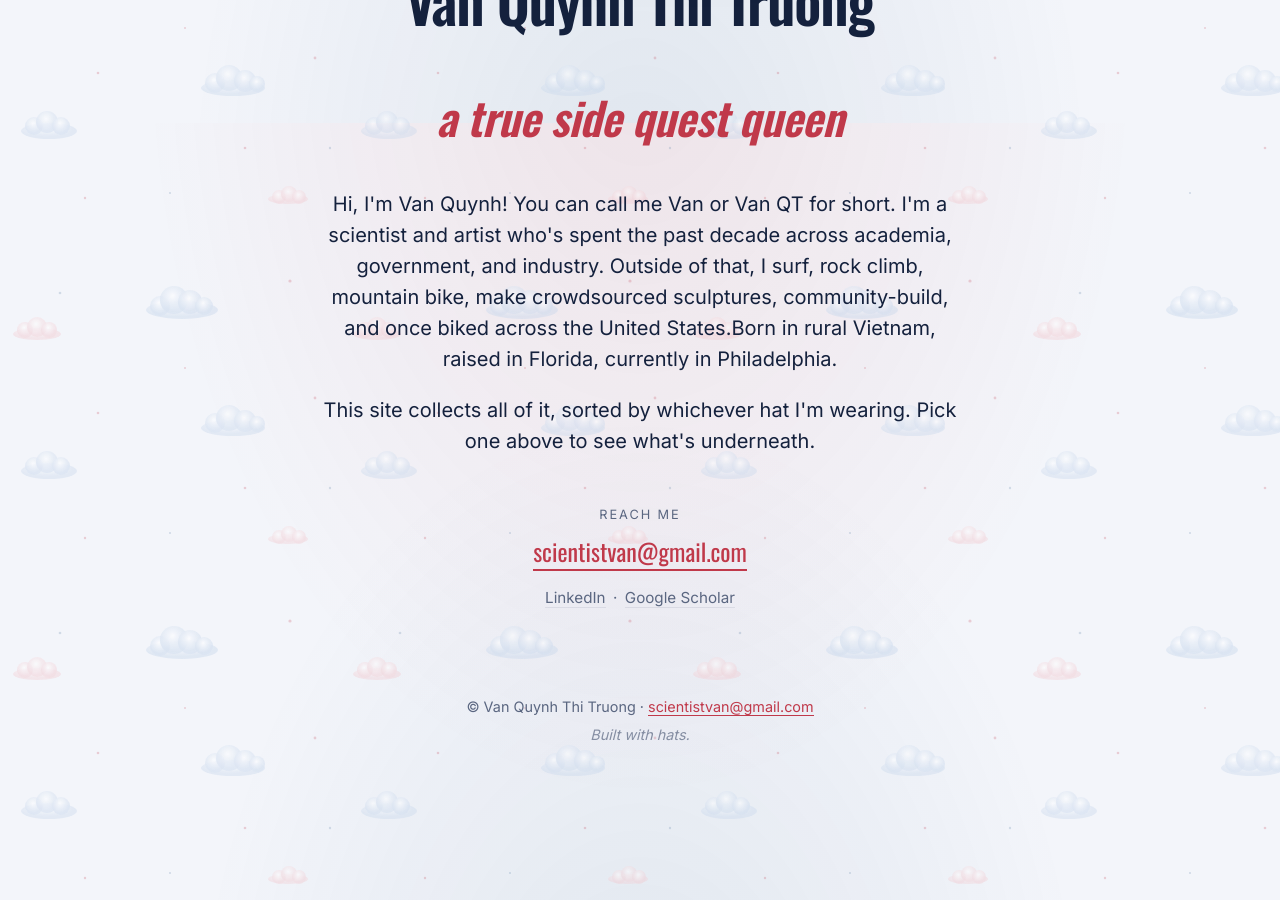
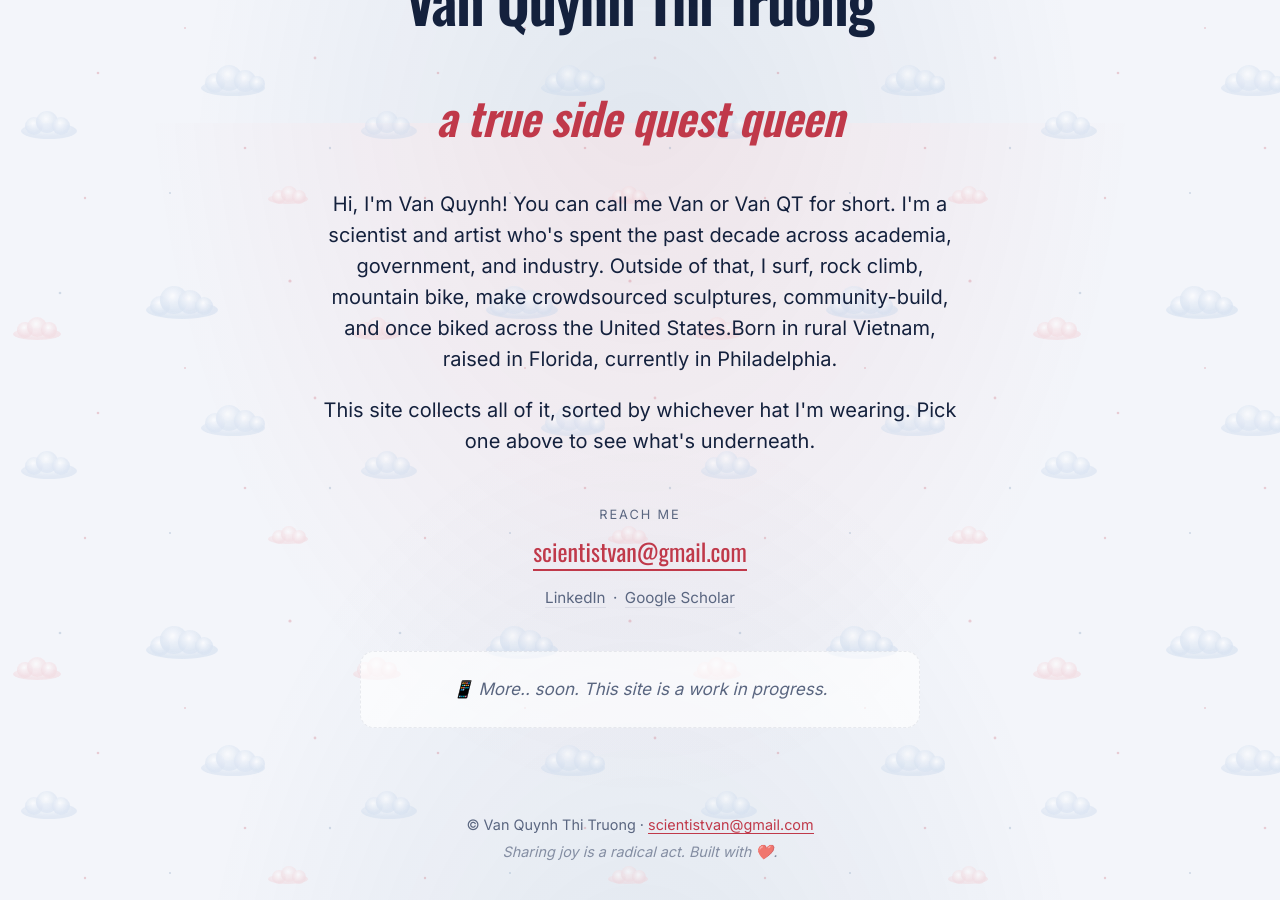
Before and after one commit to van-truong/van-truong.github.io, a Jekyll site: the page index.html, which Jekyll copies as it is, in a window 1280 px wide and 900 px high, scrolled down 777 px. Built offline with Jekyll 4.4.1, drawn with Linux system fonts in a browser that asks for light colours.

Commit message:
updated webpage content

```diff
--- a/index.html
+++ b/index.html
@@ -58,7 +58,11 @@
           <a href="https://scholar.google.com/citations?hl=en&user=SDMqHnAAAAAJ" target="_blank" rel="noopener">Google Scholar</a>
         </p>
       </div>
+      <div class="placeholder-note">
+        <p>📱 More.. soon. This site is a work in progress.</p>
+      </div>
     </section>
+
 
     <!-- ── SCIENTIST (PhD cap) ───────────────────────────────────────── -->
     <section class="content" id="content-scientist" data-section="scientist" hidden>
@@ -388,6 +392,9 @@
           </ul>
         </article>
       </div>
+      <div class="placeholder-note">
+        <p>📱 More.. soon. This site is a work in progress.</p>
+      </div>
     </section>
 
     <!-- ── ARTIST (beret) ────────────────────────────────────────────── -->
@@ -565,6 +572,9 @@
             <figcaption>More club &amp; org shirts<span class="design-year">to dig up</span></figcaption>
           </figure>
         </div>
+      </div>
+      <div class="placeholder-note">
+        <p>📱 More.. soon. This site is a work in progress.</p>
       </div>
     </section>
 
@@ -822,7 +832,9 @@
           <figure class="polaroid"><div class="polaroid-img"><img src="sports/rock-climbing-4.jpg" alt="" loading="lazy" onerror="this.remove()"></div><figcaption></figcaption></figure>
         </div>
       </section>
-
+      <div class="placeholder-note">
+        <p>📱 More.. soon. This site is a work in progress.</p>
+      </div>
     </section>
 
     <!-- ── RUGGED (tent) ── outdoors: backpacking + foraging ─────────── -->
@@ -924,7 +936,9 @@
           <figure class="polaroid"><div class="polaroid-img"><img src="rugged/foraging-4.jpg" alt="" loading="lazy" onerror="this.remove()"></div><figcaption></figcaption></figure>
         </div>
       </section>
-
+      <div class="placeholder-note">
+        <p>📱 More.. soon. This site is a work in progress.</p>
+      </div>
     </section>
 
     <!-- ── TRAVELER (bucket-globe hat) ───────────────────────────────── -->
@@ -939,6 +953,10 @@
         <a href="#travel-map">Map</a>
         <a href="#travel-log">Timeline</a>
       </nav>
+
+      <div class="placeholder-note">
+        <p>📱 More.. soon. This site is a work in progress.</p>
+      </div>
 
       <div class="subsection" id="fave-trips">
         <h3 class="subhead">All-time fave trips</h3>
@@ -997,18 +1015,18 @@
     <section class="content" id="content-online" data-section="online" hidden>
       <div class="section-header">
         <h2>currently scrolling</h2>
-        <p class="section-lede">My corner of the internet — vlogs, blog posts, threads, and whatever else I'm publishing. Stuff lands here as I post it.</p>
+        <p class="section-lede">Slowly, but surely, I'm putting together an assortment of things which morph to form my corner of the internet — vlogs, blog posts, threads, and whatever else I'm self-publishing. Stuff lands here as I post it.</p>
       </div>
 
       <div class="grid">
         <article class="card">
           <h3>YouTube</h3>
-          <p><a href="https://www.youtube.com/@vansjoyfactory" target="_blank" rel="noopener">@vansjoyfactory</a> — interviews and footage from the field, plus more on the way.</p>
+          <p><a href="https://www.youtube.com/@vansjoyfactory" target="_blank" rel="noopener">@vansjoyfactory</a> — video shorts documenting my spunky adventures and the shenanigans I seem to get myself into.</p>
         </article>
 
         <article class="card">
           <h3>LinkedIn</h3>
-          <p><a href="https://linkedin.com/in/vanqtruong" target="_blank" rel="noopener">@vanqtruong</a> — research, work, and the occasional long-form post.</p>
+          <p><a href="https://linkedin.com/in/vanqtruong" target="_blank" rel="noopener">@vanqtruong</a> — research, work, and the occasional career announcement.</p>
         </article>
 
         <article class="card">
@@ -1017,23 +1035,23 @@
         </article>
 
         <article class="card highlight">
-          <h3>Blog (coming home soon)</h3>
-          <p>I'm pulling my blog and vlog content under this tab. For now, posts live at <a href="blog.html">/blog</a> and YouTube content is featured on the Traveler page — that'll all consolidate here.</p>
+          <h3>Blog (coming soon)</h3>
+          <p>I'm pulling my blog and vlog content under this tab. For now, a list of topics will live at <a href="blog.html">/blog</a> </p>
         </article>
       </div>
 
-      <h3 class="subhead" style="margin-top: 2.5rem;">Upcoming topics</h3>
-      <p class="subhead-lede">Things I'm writing about (or want to write about) soon.</p>
+      <h3 class="subhead" style="margin-top: 2.5rem;">Potential topics</h3>
+      <p class="subhead-lede">Things I'm vlogging/writing about (or want to create) soon.</p>
       <ul class="plain bigger">
         <li><strong>AI in Vietnam</strong> — three-month fieldwork (Penn Global Dissertation Grant) interviewing Vietnamese perspectives on AI.</li>
-        <li><strong>AI for oral history</strong> — preserving a 400-year-old village on Vietnam's central coast.</li>
-        <li><strong>AI4Immuno</strong> — educational resource on AI's impact on immunology.</li>
-        <li><strong>AI digital divide op-ed</strong> — Perry World House Graduate Associates Program.</li>
-        <li><strong>3-month bursts</strong> — Can doing things in 3-month bursts change your life?</li>
+        <li><strong>AI for oral history</strong> — Thoughts from my personal quest to help document and pass down oral histories from my 450+ year-old village in Vietnam and the global Vietnamese diaspora.</li>
+        <!-- <li><strong>AI4Immuno</strong> — educational resource on AI's impact on immunology.</li> -->
+        <li><strong>AI digital divide op-ed</strong> — A rough draft I wrote for thePerry World House Graduate Associates Program that I should clean up and post somewhere.</li>
+        <li><strong>My philosophy on 3-month bursts</strong> — Can doing things in 3-month increments really change your life? More on this and the meaning of my tattoo.</li>
       </ul>
 
       <div class="placeholder-note">
-        <p>📱 More content modules landing here — feed integrations, a notes section, replies to inbound. Soon.</p>
+        <p>📱 More.. soon. This site is a work in progress.</p>
       </div>
     </section>
 
@@ -1041,7 +1059,7 @@
 
   <footer class="site-footer">
     <p>© Van Quynh Thi Truong · <a href="mailto:scientistvan@gmail.com">scientistvan@gmail.com</a></p>
-    <p class="footer-meta">Built with hats.</p>
+    <p class="footer-meta">Sharing joy is a radical act. Built with ❤️.</p>
   </footer>
 
   <script src="app.js"></script>
```
